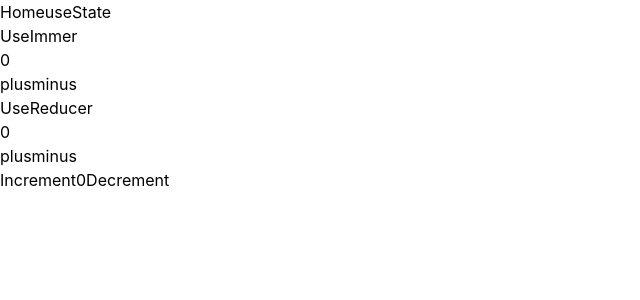
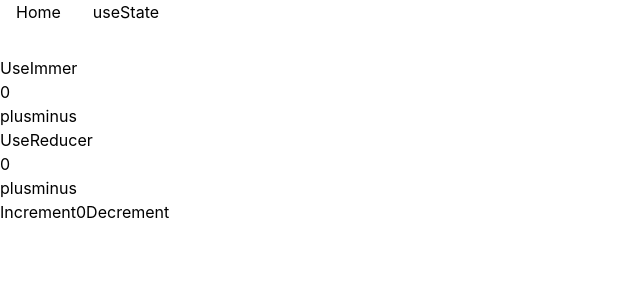
Before and after one commit to biniruu/playgrounds, a React (Create React App) app in the folder rooms/learning-react-typescript/: page / in a window 1280 px wide. Shown: the top 300 px of the page, without its empty margins (0-640 px from the left). Built offline with nearby package versions, Linux system fonts and the light colour scheme.

Commit message:
feat: update style on header.tsx

```diff
--- a/rooms/learning-react-typescript/src/components/header/Header.tsx
+++ b/rooms/learning-react-typescript/src/components/header/Header.tsx
@@ -2,10 +2,18 @@ import { NavLink } from 'react-router-dom'
 
 function Header() {
   return (
-    <nav>
-      <NavLink to="/">Home</NavLink>
-      <NavLink to="/state">useState</NavLink>
-    </nav>
+    <header className="mb-8">
+      <nav>
+        <ul className="flex">
+          <li className="mx-4">
+            <NavLink to="/">Home</NavLink>
+          </li>
+          <li className="mx-4">
+            <NavLink to="/state">useState</NavLink>
+          </li>
+        </ul>
+      </nav>
+    </header>
   )
 }
 
```
